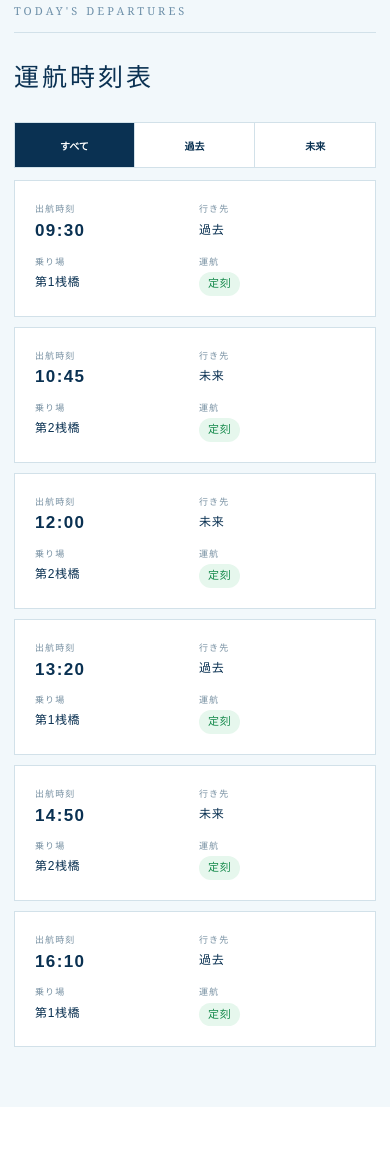
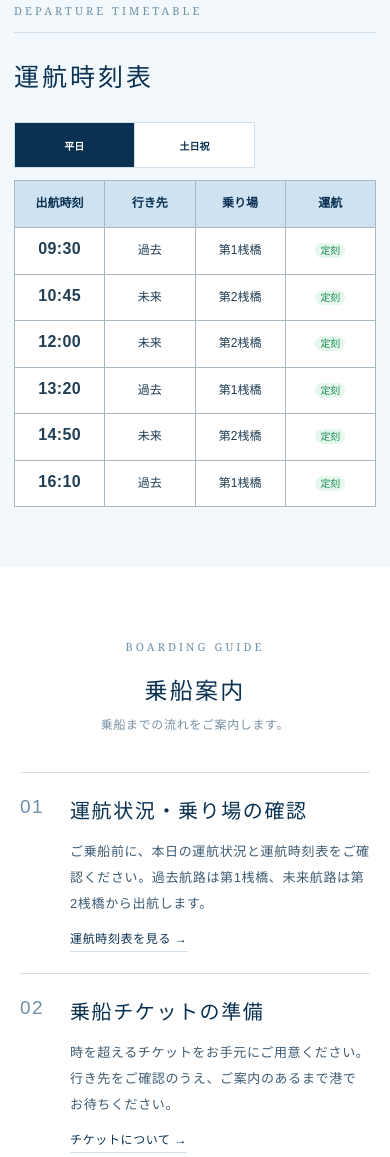
Before and after one commit to shiomijima/iniad-port, a website: page dist/index.html in a window 390 px wide. Shown: the part 1626-2783 px from the top of the page. Drawn offline with Linux system fonts and the light colour scheme.

Commit message:
Update all timetable variants with weekday and holiday schedules

```diff
--- a/dist/index.html
+++ b/dist/index.html
@@ -7,7 +7,7 @@
   <meta name="robots" content="noindex,nofollow">
   <meta name="description" content="過去と未来をつなぐ、時の海の船着場。INIAD PORTへようこそ。">
   <title>INIAD PORT｜時の海の船着場</title>
-  <link rel="stylesheet" href="./styles.css?v=20261012-layout2">
+  <link rel="stylesheet" href="./styles.css?v=20261015-timetable1">
 </head>
 <body>
   <a class="skip-link" href="#main">本文へ移動</a>
@@ -84,15 +84,14 @@
 
     <section class="schedule-section" id="timetable" aria-labelledby="schedule-title">
       <div class="schedule-main">
-        <div class="section-label">TODAY'S DEPARTURES <span>— 2026.10.12</span></div>
+        <div class="section-label">DEPARTURE TIMETABLE</div>
         <div class="schedule-head"><h2 id="schedule-title">運航時刻表</h2><span>時の海 標準時</span></div>
-        <div class="route-tabs" role="tablist" aria-label="航路を選択">
-          <button class="selected" data-route="all" role="tab" aria-selected="true">すべて</button>
-          <button data-route="past" role="tab" aria-selected="false">過去</button>
-          <button data-route="future" role="tab" aria-selected="false">未来</button>
+        <div class="route-tabs" role="tablist" aria-label="運航日を選択">
+          <button class="selected" data-schedule="weekday" role="tab" aria-selected="true">平日</button>
+          <button data-schedule="holiday" role="tab" aria-selected="false">土日祝</button>
         </div>
         <div class="table-wrap">
-          <table>
+          <table aria-label="平日の運航時刻表">
             <thead><tr><th>出航時刻</th><th>行き先</th><th>乗り場</th><th>運航</th></tr></thead>
             <tbody>
               <tr data-route="past"><td><b>09:30</b></td><td>過去</td><td>第1桟橋</td><td><span class="on-time">定刻</span></td></tr>
@@ -172,6 +171,6 @@
     <p>よい航海を。いつか、またこの港で。</p>
     <a class="page-top" href="#top">PAGE TOP <span aria-hidden="true"></span></a>
   </footer>
-  <script src="./script.js"></script>
+  <script src="./script.js?v=20261015-timetable1"></script>
 </body>
 </html>
--- a/dist/preview/acrostic/styles.css
+++ b/dist/preview/acrostic/styles.css
@@ -114,7 +114,7 @@
 .boarding-steps li{display:grid;grid-template-columns:64px 1fr;gap:24px;padding:23px 0;border-bottom:1px solid var(--line);align-items:start}
 .boarding-step-no{font:24px/1.5 Arial,"Helvetica Neue",sans-serif;letter-spacing:.08em;color:#6e90a9}
 .boarding-steps h3{font-family:var(--serif);font-size:23px;font-weight:500;margin:0 0 10px;letter-spacing:.08em}
-.boarding-steps p{font-size:14px;line-height:2;margin:0;color:#536F85;max-width:46em}
+.boarding-steps p{font-size:14px;line-height:2;margin:0;color:#3e5b72;font-weight:500;max-width:46em}
 .boarding-steps a{display:inline-block;margin-top:12px;font-size:12px;border-bottom:1px solid var(--line)}
 .boarding-notes{max-width:960px;margin:32px auto 0}
 .boarding-notes h3{font-size:16px;font-weight:700;margin:0 0 12px}
@@ -309,6 +309,25 @@ th,td{vertical-align:middle}
 @media(max-width:430px){.treasure-key{left:120px;width:88px}.harbor-treasure{margin-bottom:40px}}
 tbody tr[hidden]{display:none!important}
 
+/* Timetable: practical harbor-style header, rules and alternating rows. */
+.schedule-section table{width:100%;border-collapse:collapse;border:1px solid #a9b7c0}
+.schedule-section th{background:#cfe2f1;color:var(--ink);font-weight:600}
+.schedule-section th,.schedule-section td{border:1px solid #a9b7c0}
+.schedule-section tbody tr:nth-child(odd of :not([hidden])){background:#fff}
+.schedule-section tbody tr:nth-child(even of :not([hidden])){background:#fff}
+.schedule-section td{color:#213e54}
+@media(max-width:680px){
+  .schedule-section .table-wrap{overflow:visible}
+  .schedule-section table{display:table;table-layout:fixed;min-width:0;border:1px solid #a9b7c0}
+  .schedule-section thead{display:table-header-group;position:static;width:auto;height:auto;overflow:visible;clip:auto}
+  .schedule-section tbody{display:table-row-group}
+  .schedule-section tr,.schedule-section tbody tr{display:table-row;border:0;padding:0}
+  .schedule-section th,.schedule-section tbody td{display:table-cell;border:1px solid #a9b7c0;padding:12px 3px;font-size:12px;text-align:center;white-space:nowrap;letter-spacing:0;vertical-align:middle}
+  .schedule-section tbody td:before{display:none;content:none}
+  .schedule-section td b{font-size:16px;letter-spacing:.02em;min-height:0}
+  .schedule-section .on-time{font-size:10px;padding:2px 5px;white-space:nowrap}
+}
+
 @keyframes divider-wave{0%,100%{transform:translateX(calc(-50% - 5px))}50%{transform:translateX(calc(-50% + 5px))}}
 .scroll-reveal{opacity:0;transform:translateY(12px);transition:opacity .7s ease-out,transform .7s ease-out}
 .scroll-reveal.is-visible,.scroll-reveal:focus-within{opacity:1;transform:none}
--- a/dist/preview/chest/styles.css
+++ b/dist/preview/chest/styles.css
@@ -114,7 +114,7 @@
 .boarding-steps li{display:grid;grid-template-columns:64px 1fr;gap:24px;padding:23px 0;border-bottom:1px solid var(--line);align-items:start}
 .boarding-step-no{font:24px/1.5 Arial,"Helvetica Neue",sans-serif;letter-spacing:.08em;color:#6e90a9}
 .boarding-steps h3{font-family:var(--serif);font-size:23px;font-weight:500;margin:0 0 10px;letter-spacing:.08em}
-.boarding-steps p{font-size:14px;line-height:2;margin:0;color:#536F85;max-width:46em}
+.boarding-steps p{font-size:14px;line-height:2;margin:0;color:#3e5b72;font-weight:500;max-width:46em}
 .boarding-steps a{display:inline-block;margin-top:12px;font-size:12px;border-bottom:1px solid var(--line)}
 .boarding-notes{max-width:960px;margin:32px auto 0}
 .boarding-notes h3{font-size:16px;font-weight:700;margin:0 0 12px}
@@ -309,6 +309,25 @@ th,td{vertical-align:middle}
 @media(max-width:430px){.treasure-key{left:120px;width:88px}.harbor-treasure{margin-bottom:40px}}
 tbody tr[hidden]{display:none!important}
 
+/* Timetable: practical harbor-style header, rules and alternating rows. */
+.schedule-section table{width:100%;border-collapse:collapse;border:1px solid #a9b7c0}
+.schedule-section th{background:#cfe2f1;color:var(--ink);font-weight:600}
+.schedule-section th,.schedule-section td{border:1px solid #a9b7c0}
+.schedule-section tbody tr:nth-child(odd of :not([hidden])){background:#fff}
+.schedule-section tbody tr:nth-child(even of :not([hidden])){background:#fff}
+.schedule-section td{color:#213e54}
+@media(max-width:680px){
+  .schedule-section .table-wrap{overflow:visible}
+  .schedule-section table{display:table;table-layout:fixed;min-width:0;border:1px solid #a9b7c0}
+  .schedule-section thead{display:table-header-group;position:static;width:auto;height:auto;overflow:visible;clip:auto}
+  .schedule-section tbody{display:table-row-group}
+  .schedule-section tr,.schedule-section tbody tr{display:table-row;border:0;padding:0}
+  .schedule-section th,.schedule-section tbody td{display:table-cell;border:1px solid #a9b7c0;padding:12px 3px;font-size:12px;text-align:center;white-space:nowrap;letter-spacing:0;vertical-align:middle}
+  .schedule-section tbody td:before{display:none;content:none}
+  .schedule-section td b{font-size:16px;letter-spacing:.02em;min-height:0}
+  .schedule-section .on-time{font-size:10px;padding:2px 5px;white-space:nowrap}
+}
+
 @keyframes divider-wave{0%,100%{transform:translateX(calc(-50% - 5px))}50%{transform:translateX(calc(-50% + 5px))}}
 .scroll-reveal{opacity:0;transform:translateY(12px);transition:opacity .7s ease-out,transform .7s ease-out}
 .scroll-reveal.is-visible,.scroll-reveal:focus-within{opacity:1;transform:none}
--- a/dist/preview/hidden/styles.css
+++ b/dist/preview/hidden/styles.css
@@ -114,7 +114,7 @@
 .boarding-steps li{display:grid;grid-template-columns:64px 1fr;gap:24px;padding:23px 0;border-bottom:1px solid var(--line);align-items:start}
 .boarding-step-no{font:24px/1.5 Arial,"Helvetica Neue",sans-serif;letter-spacing:.08em;color:#6e90a9}
 .boarding-steps h3{font-family:var(--serif);font-size:23px;font-weight:500;margin:0 0 10px;letter-spacing:.08em}
-.boarding-steps p{font-size:14px;line-height:2;margin:0;color:#536F85;max-width:46em}
+.boarding-steps p{font-size:14px;line-height:2;margin:0;color:#3e5b72;font-weight:500;max-width:46em}
 .boarding-steps a{display:inline-block;margin-top:12px;font-size:12px;border-bottom:1px solid var(--line)}
 .boarding-notes{max-width:960px;margin:32px auto 0}
 .boarding-notes h3{font-size:16px;font-weight:700;margin:0 0 12px}
@@ -269,6 +269,25 @@ th,td{vertical-align:middle}
 .ticket-stub:before,.ticket-stub:after{display:none}
 tbody tr[hidden]{display:none!important}
 
+/* Timetable: practical harbor-style header, rules and alternating rows. */
+.schedule-section table{width:100%;border-collapse:collapse;border:1px solid #a9b7c0}
+.schedule-section th{background:#cfe2f1;color:var(--ink);font-weight:600}
+.schedule-section th,.schedule-section td{border:1px solid #a9b7c0}
+.schedule-section tbody tr:nth-child(odd of :not([hidden])){background:#fff}
+.schedule-section tbody tr:nth-child(even of :not([hidden])){background:#fff}
+.schedule-section td{color:#213e54}
+@media(max-width:680px){
+  .schedule-section .table-wrap{overflow:visible}
+  .schedule-section table{display:table;table-layout:fixed;min-width:0;border:1px solid #a9b7c0}
+  .schedule-section thead{display:table-header-group;position:static;width:auto;height:auto;overflow:visible;clip:auto}
+  .schedule-section tbody{display:table-row-group}
+  .schedule-section tr,.schedule-section tbody tr{display:table-row;border:0;padding:0}
+  .schedule-section th,.schedule-section tbody td{display:table-cell;border:1px solid #a9b7c0;padding:12px 3px;font-size:12px;text-align:center;white-space:nowrap;letter-spacing:0;vertical-align:middle}
+  .schedule-section tbody td:before{display:none;content:none}
+  .schedule-section td b{font-size:16px;letter-spacing:.02em;min-height:0}
+  .schedule-section .on-time{font-size:10px;padding:2px 5px;white-space:nowrap}
+}
+
 @keyframes divider-wave{0%,100%{transform:translateX(calc(-50% - 5px))}50%{transform:translateX(calc(-50% + 5px))}}
 .scroll-reveal{opacity:0;transform:translateY(12px);transition:opacity .7s ease-out,transform .7s ease-out}
 .scroll-reveal.is-visible,.scroll-reveal:focus-within{opacity:1;transform:none}
--- a/dist/preview/word-chest/styles.css
+++ b/dist/preview/word-chest/styles.css
@@ -114,7 +114,7 @@
 .boarding-steps li{display:grid;grid-template-columns:64px 1fr;gap:24px;padding:23px 0;border-bottom:1px solid var(--line);align-items:start}
 .boarding-step-no{font:24px/1.5 Arial,"Helvetica Neue",sans-serif;letter-spacing:.08em;color:#6e90a9}
 .boarding-steps h3{font-family:var(--serif);font-size:23px;font-weight:500;margin:0 0 10px;letter-spacing:.08em}
-.boarding-steps p{font-size:14px;line-height:2;margin:0;color:#536F85;max-width:46em}
+.boarding-steps p{font-size:14px;line-height:2;margin:0;color:#3e5b72;font-weight:500;max-width:46em}
 .boarding-steps a{display:inline-block;margin-top:12px;font-size:12px;border-bottom:1px solid var(--line)}
 .boarding-notes{max-width:960px;margin:32px auto 0}
 .boarding-notes h3{font-size:16px;font-weight:700;margin:0 0 12px}
@@ -344,6 +344,25 @@ th,td{vertical-align:middle}
 .records-section .harbor-treasure .treasure-message{margin-top:12px}
 tbody tr[hidden]{display:none!important}
 
+/* Timetable: practical harbor-style header, rules and alternating rows. */
+.schedule-section table{width:100%;border-collapse:collapse;border:1px solid #a9b7c0}
+.schedule-section th{background:#cfe2f1;color:var(--ink);font-weight:600}
+.schedule-section th,.schedule-section td{border:1px solid #a9b7c0}
+.schedule-section tbody tr:nth-child(odd of :not([hidden])){background:#fff}
+.schedule-section tbody tr:nth-child(even of :not([hidden])){background:#fff}
+.schedule-section td{color:#213e54}
+@media(max-width:680px){
+  .schedule-section .table-wrap{overflow:visible}
+  .schedule-section table{display:table;table-layout:fixed;min-width:0;border:1px solid #a9b7c0}
+  .schedule-section thead{display:table-header-group;position:static;width:auto;height:auto;overflow:visible;clip:auto}
+  .schedule-section tbody{display:table-row-group}
+  .schedule-section tr,.schedule-section tbody tr{display:table-row;border:0;padding:0}
+  .schedule-section th,.schedule-section tbody td{display:table-cell;border:1px solid #a9b7c0;padding:12px 3px;font-size:12px;text-align:center;white-space:nowrap;letter-spacing:0;vertical-align:middle}
+  .schedule-section tbody td:before{display:none;content:none}
+  .schedule-section td b{font-size:16px;letter-spacing:.02em;min-height:0}
+  .schedule-section .on-time{font-size:10px;padding:2px 5px;white-space:nowrap}
+}
+
 @keyframes divider-wave{0%,100%{transform:translateX(calc(-50% - 5px))}50%{transform:translateX(calc(-50% + 5px))}}
 .scroll-reveal{opacity:0;transform:translateY(12px);transition:opacity .7s ease-out,transform .7s ease-out}
 .scroll-reveal.is-visible,.scroll-reveal:focus-within{opacity:1;transform:none}
--- a/dist/styles.css
+++ b/dist/styles.css
@@ -114,7 +114,7 @@
 .boarding-steps li{display:grid;grid-template-columns:64px 1fr;gap:24px;padding:23px 0;border-bottom:1px solid var(--line);align-items:start}
 .boarding-step-no{font:24px/1.5 Arial,"Helvetica Neue",sans-serif;letter-spacing:.08em;color:#6e90a9}
 .boarding-steps h3{font-family:var(--serif);font-size:23px;font-weight:500;margin:0 0 10px;letter-spacing:.08em}
-.boarding-steps p{font-size:14px;line-height:2;margin:0;color:#536F85;max-width:46em}
+.boarding-steps p{font-size:14px;line-height:2;margin:0;color:#3e5b72;font-weight:500;max-width:46em}
 .boarding-steps a{display:inline-block;margin-top:12px;font-size:12px;border-bottom:1px solid var(--line)}
 .boarding-notes{max-width:960px;margin:32px auto 0}
 .boarding-notes h3{font-size:16px;font-weight:700;margin:0 0 12px}
@@ -268,6 +268,25 @@ th,td{vertical-align:middle}
 .ticket-stub:before,.ticket-stub:after{display:none}
 tbody tr[hidden]{display:none!important}
 
+/* Timetable: practical harbor-style header, rules and alternating rows. */
+.schedule-section table{width:100%;border-collapse:collapse;border:1px solid #a9b7c0}
+.schedule-section th{background:#cfe2f1;color:var(--ink);font-weight:600}
+.schedule-section th,.schedule-section td{border:1px solid #a9b7c0}
+.schedule-section tbody tr:nth-child(odd of :not([hidden])){background:#fff}
+.schedule-section tbody tr:nth-child(even of :not([hidden])){background:#fff}
+.schedule-section td{color:#213e54}
+@media(max-width:680px){
+  .schedule-section .table-wrap{overflow:visible}
+  .schedule-section table{display:table;table-layout:fixed;min-width:0;border:1px solid #a9b7c0}
+  .schedule-section thead{display:table-header-group;position:static;width:auto;height:auto;overflow:visible;clip:auto}
+  .schedule-section tbody{display:table-row-group}
+  .schedule-section tr,.schedule-section tbody tr{display:table-row;border:0;padding:0}
+  .schedule-section th,.schedule-section tbody td{display:table-cell;border:1px solid #a9b7c0;padding:12px 3px;font-size:12px;text-align:center;white-space:nowrap;letter-spacing:0;vertical-align:middle}
+  .schedule-section tbody td:before{display:none;content:none}
+  .schedule-section td b{font-size:16px;letter-spacing:.02em;min-height:0}
+  .schedule-section .on-time{font-size:10px;padding:2px 5px;white-space:nowrap}
+}
+
 @keyframes divider-wave{0%,100%{transform:translateX(calc(-50% - 5px))}50%{transform:translateX(calc(-50% + 5px))}}
 .scroll-reveal{opacity:0;transform:translateY(12px);transition:opacity .7s ease-out,transform .7s ease-out}
 .scroll-reveal.is-visible,.scroll-reveal:focus-within{opacity:1;transform:none}
```
Also changed, not shown: dist/preview/acrostic/index.html (+7 -8 lines), dist/preview/acrostic/script.js (+24 -4 lines), dist/preview/chest/index.html (+7 -8 lines), dist/preview/chest/script.js (+24 -4 lines), dist/preview/hidden/index.html (+7 -8 lines), dist/preview/hidden/script.js (+24 -4 lines), dist/preview/timetable-compare.html (added, +27 -0 lines), dist/preview/word-chest/index.html (+7 -8 lines), dist/preview/word-chest/script.js (+24 -4 lines), dist/script.js (+24 -4 lines).
